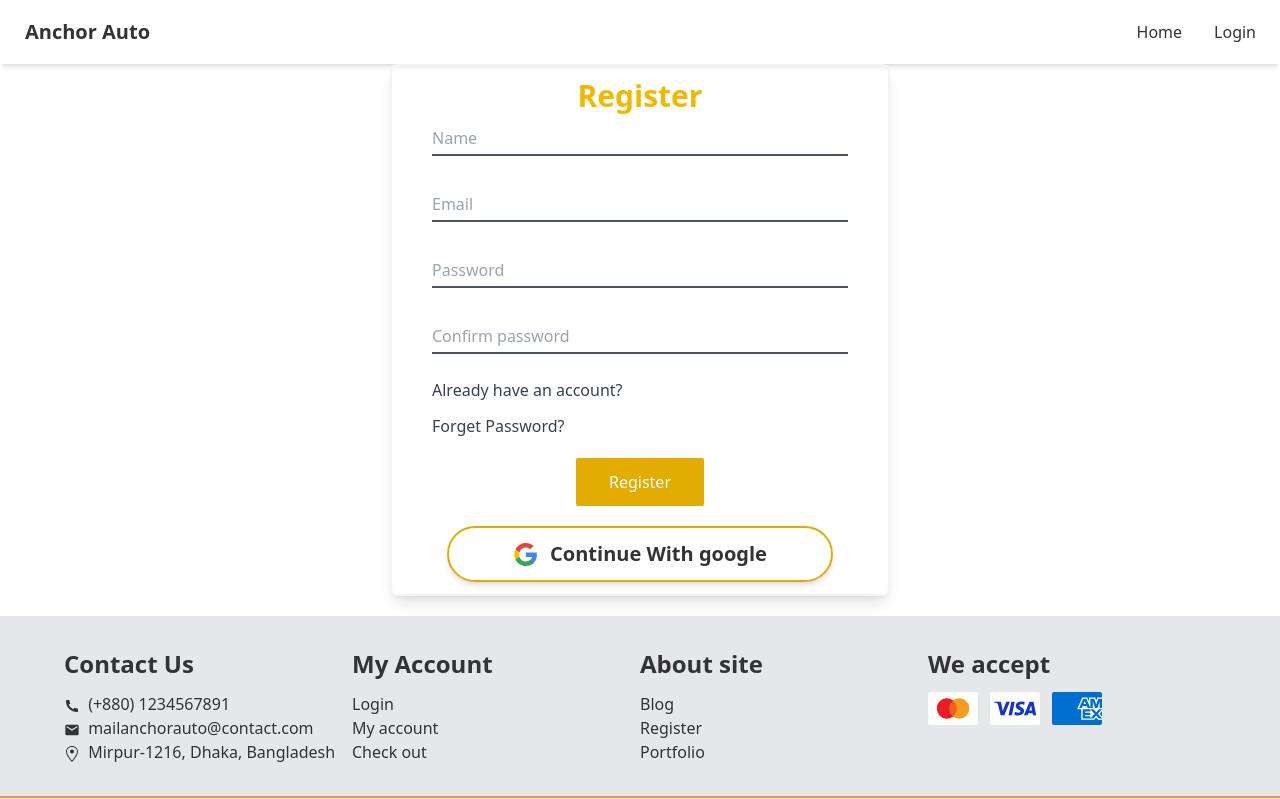
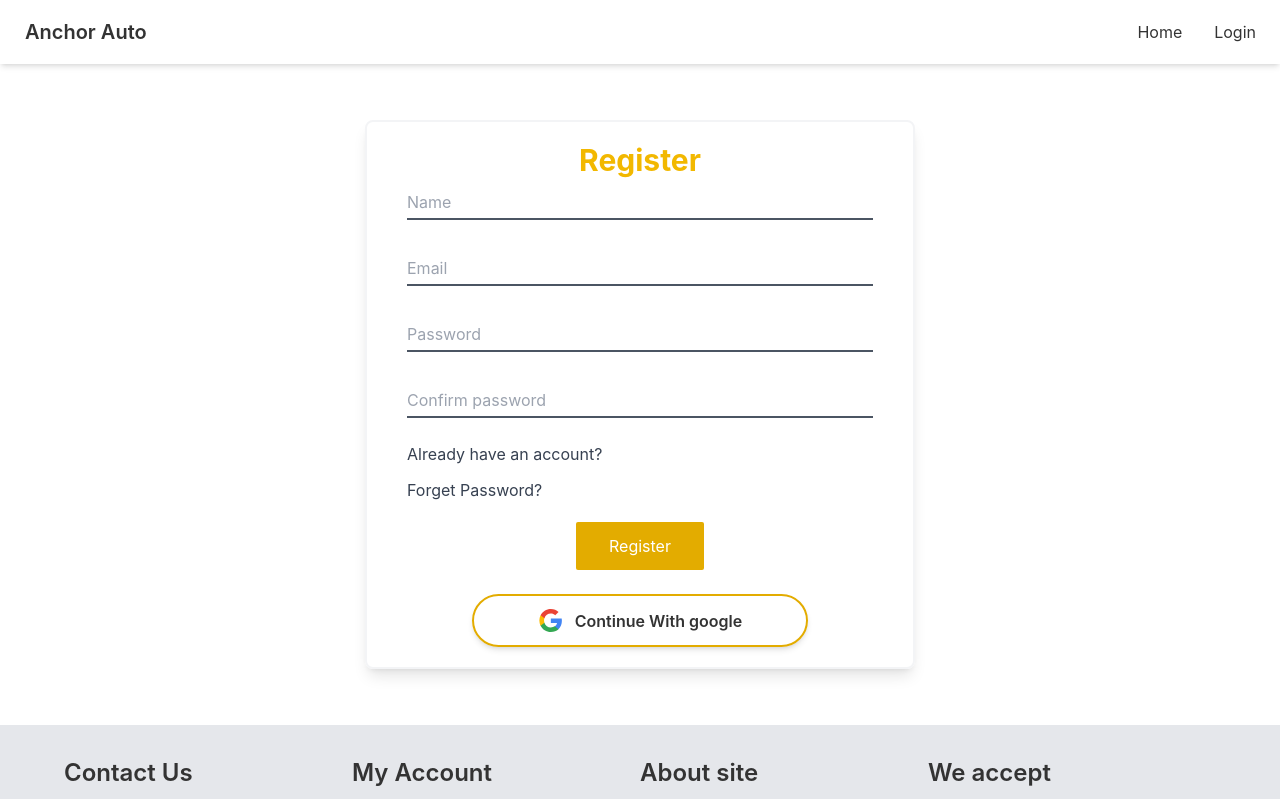
Before and after one commit to Shahrear-ahamed/anchor-auto-client-side, a React (Create React App) app: page /register in a window 1280 px wide. Shown: the top 799 px of the page. Built offline with nearby package versions, Linux system fonts and the light colour scheme; no server answers.

Commit message:
authentication related issue fix

```diff
--- a/src/App.js
+++ b/src/App.js
@@ -1,4 +1,5 @@
 import { Route, Routes } from "react-router-dom";
+import { ToastContainer } from "react-toastify";
 import Login from "./Pages/Authontication/Login";
 import PassReset from "./Pages/Authontication/PassReset";
 import Registration from "./Pages/Authontication/Registration";
@@ -6,6 +7,7 @@ import Home from "./Pages/Home/Home";
 import Footer from "./Pages/Shared/Footer";
 import Navbar from "./Pages/Shared/Navbar";
 import PageNotFound from "./Pages/Shared/PageNotFound";
+import "react-toastify/dist/ReactToastify.css";
 
 function App() {
   return (
@@ -19,6 +21,7 @@ function App() {
         <Route path="*" element={<PageNotFound />} />
       </Routes>
       <Footer />
+      <ToastContainer />
     </>
   );
 }
--- a/src/Pages/Authontication/Login.js
+++ b/src/Pages/Authontication/Login.js
@@ -8,6 +8,7 @@ import {
 import auth from "../../firebase.init";
 import UseToken from "../../Hooks/UseToken";
 import google from "../../Assets/google.svg";
+import { toast } from "react-toastify";
 
 const Login = () => {
   const navigate = useNavigate();
@@ -25,6 +26,7 @@ const Login = () => {
 
   useEffect(() => {
     if (token) {
+      toast.success("Login successfully");
       navigate(from, { replace: true });
     }
   });
@@ -39,7 +41,7 @@ const Login = () => {
 
   // ui are here
   return (
-    <div className="minMax grid items-center">
+    <div className="grid items-center ">
       <div className="container mx-auto w-[90%] grid gap-5 grid-cols-1 md:grid-cols-2 ">
         <div>
           <h2 className="text-4xl py-4">New Customer</h2>
@@ -141,11 +143,14 @@ const Login = () => {
           </form>
           <div>
             <button
-              onClick={() => signInWithGoogle()}
+              onClick={() => {
+                loadError = "";
+                signInWithGoogle();
+              }}
               className="flex space-x-3 items-center border-secondary border-2 rounded-full py-3 px-16 mt-5 shadow-md"
             >
               <img src={google} alt="google" />
-              <span className="text-xl font-semibold">
+              <span className="text-base font-semibold">
                 Continue With google
               </span>
             </button>
--- a/src/Pages/Authontication/PassReset.js
+++ b/src/Pages/Authontication/PassReset.js
@@ -16,10 +16,10 @@ const PassReset = () => {
     await sendPasswordResetEmail(data.email);
   };
   return (
-    <div className="minMax grid items-center">
+    <div className="grid items-center">
       <div className="container mx-auto w-[90%] ">
-        <div className="flex flex-col items-center mx-auto mb-5 w-[90%] max-w-[500px]">
-          <h2 className="text-3xl font-bold text-[#f2b800]">Reset mail</h2>
+        <div className="flex flex-col items-center mx-auto my-14 w-[90%] max-w-[500px] border shadow-lg rounded-lg p-5">
+          <h2 className="text-3xl font-bold text-[#f2b800] mb-3">Reset password</h2>
           <form
             onSubmit={handleSubmit(onSubmit)}
             className="text-center w-full max-w-[450px]"
--- a/src/Pages/Authontication/Registration.js
+++ b/src/Pages/Authontication/Registration.js
@@ -49,8 +49,8 @@ const Registration = () => {
     }
   };
   return (
-    <section className="minMax grid items-center ">
-      <div className="flex flex-col items-center mx-auto mb-5 w-[90%] max-w-[500px] border-2 border-gray-100 rounded-lg px-4 md:px-10 py-3 shadow-lg">
+    <section className="grid items-center ">
+      <div className="flex flex-col items-center mx-auto w-[90%] max-w-[550px] border-2 border-gray-100 rounded-lg px-4 md:px-10 py-5 my-14 shadow-lg">
         <h2 className="text-3xl font-bold text-center text-[#f2b800]">
           Register
         </h2>
@@ -180,23 +180,28 @@ const Registration = () => {
           </p>
 
           {loading || gLoading ? (
-            <button className="btn loading">loading</button>
+            <button className="bg-secondary loading mb-3">loading</button>
           ) : (
             <input
-              className="login-button text-black w-32 py-3 rounded-sm mt-5 cursor-pointer"
+              className="login-button mb-3 text-black w-32 py-3 rounded-sm mt-5 cursor-pointer"
               type="submit"
               value="Register"
             />
           )}
         </form>
-        {loadError && <p className="text-red-500 text-left">{loadError}</p>}
+        {loadError && (
+          <p className="text-red-500 text-left my-0">{loadError}</p>
+        )}
         <div>
           <button
-            onClick={() => signInWithGoogle()}
-            className="flex space-x-3 items-center border-secondary border-2 rounded-full py-3 px-16 mt-5 shadow-md"
+            onClick={() => {
+              signInWithGoogle();
+              loadError = "";
+            }}
+            className="flex space-x-3 items-center border-secondary border-2 rounded-full py-3 px-16 mt-3 shadow-md"
           >
             <img src={google} alt="google" />
-            <span className="text-xl font-semibold">Continue With google</span>
+            <span className="text-base font-semibold">Continue With google</span>
           </button>
         </div>
       </div>
--- a/src/Pages/Home/Home.js
+++ b/src/Pages/Home/Home.js
@@ -2,7 +2,7 @@ import React from "react";
 
 const Home = () => {
   return (
-    <div>
+    <div className="h-full">
       <h3>hi its home</h3>
     </div>
   );
--- a/src/Pages/Shared/Footer.js
+++ b/src/Pages/Shared/Footer.js
@@ -79,19 +79,22 @@ const Footer = () => {
         <p>&copy;{year} All right reserved by Anchor auto</p>
         <ul className="text-gray-600 text-xl flex justify-center pt-5 md:pt-0 items-center space-x-5">
           <li>
-            <Link to="">
+            <a href="https://www.facebook.com/its.shahrear/" target="blank">
               <FaFacebook />
-            </Link>
+            </a>
           </li>
           <li>
-            <Link to="">
+            <a href="https://github.com/Shahrear-ahamed" target="blank">
               <FaGithub />
-            </Link>
+            </a>
           </li>
           <li>
-            <Link to="">
+            <a
+              href="https://www.linkedin.com/in/shahrear-ahamed-b0376623b"
+              target="blank"
+            >
               <FaLinkedin />
-            </Link>
+            </a>
           </li>
         </ul>
       </div>
--- /dev/null
+++ b/src/Pages/Shared/Loading.js
@@ -0,0 +1,11 @@
+import React from "react";
+
+const Loading = () => {
+  return (
+    <div className="flex justify-center items-center h-screen">
+      <button className="btn btn-square loading"></button>
+    </div>
+  );
+};
+
+export default Loading;
--- a/src/Pages/Shared/Navbar.js
+++ b/src/Pages/Shared/Navbar.js
@@ -3,9 +3,13 @@ import React from "react";
 import { useAuthState } from "react-firebase-hooks/auth";
 import { Link } from "react-router-dom";
 import auth from "../../firebase.init";
+import Loading from "./Loading";
 
 const Navbar = () => {
-  const [user] = useAuthState(auth);
+  const [user, loading] = useAuthState(auth);
+  if(loading){
+    return <Loading />
+  }
   // menu items are here
   const menuItems = (
     <>
@@ -14,7 +18,7 @@ const Navbar = () => {
       </li>
       {user ? (
         <li>
-          <button onClick={()=>signOut(auth)}>Log out</button>
+          <button onClick={() => signOut(auth)}>Log out</button>
         </li>
       ) : (
         <li>
@@ -24,7 +28,7 @@ const Navbar = () => {
     </>
   );
   return (
-    <div className="z-50 navbar bg-base-100 shadow-md justify-between">
+    <nav className="z-50 navbar bg-base-100 shadow-md justify-between">
       <div className="navbar-start">
         <div className="dropdown">
           <label tabIndex="0" className="btn btn-ghost lg:hidden">
@@ -80,7 +84,7 @@ const Navbar = () => {
           </svg>
         </label> */}
       </div>
-    </div>
+    </nav>
   );
 };
 
--- a/src/index.css
+++ b/src/index.css
@@ -15,3 +15,24 @@
 .login-secondary {
   @apply text-gray-700 hover:text-secondary duration-300;
 }
+
+html {
+  height: 100%;
+}
+
+body {
+  height: 100%;
+  margin: 0;
+  font-family: -apple-system, BlinkMacSystemFont, "Segoe UI", "Roboto", "Oxygen",
+    "Ubuntu", "Cantarell", "Fira Sans", "Droid Sans", "Helvetica Neue",
+    sans-serif;
+  -webkit-font-smoothing: antialiased;
+  -moz-osx-font-smoothing: grayscale;
+}
+
+#root {
+  height: 100vh;
+  display: flex;
+  flex-direction: column;
+  justify-content: space-between;
+}
```
Also changed, not shown: firebase.json (added), 1 other file (tests, documents, lock files or other folders).
